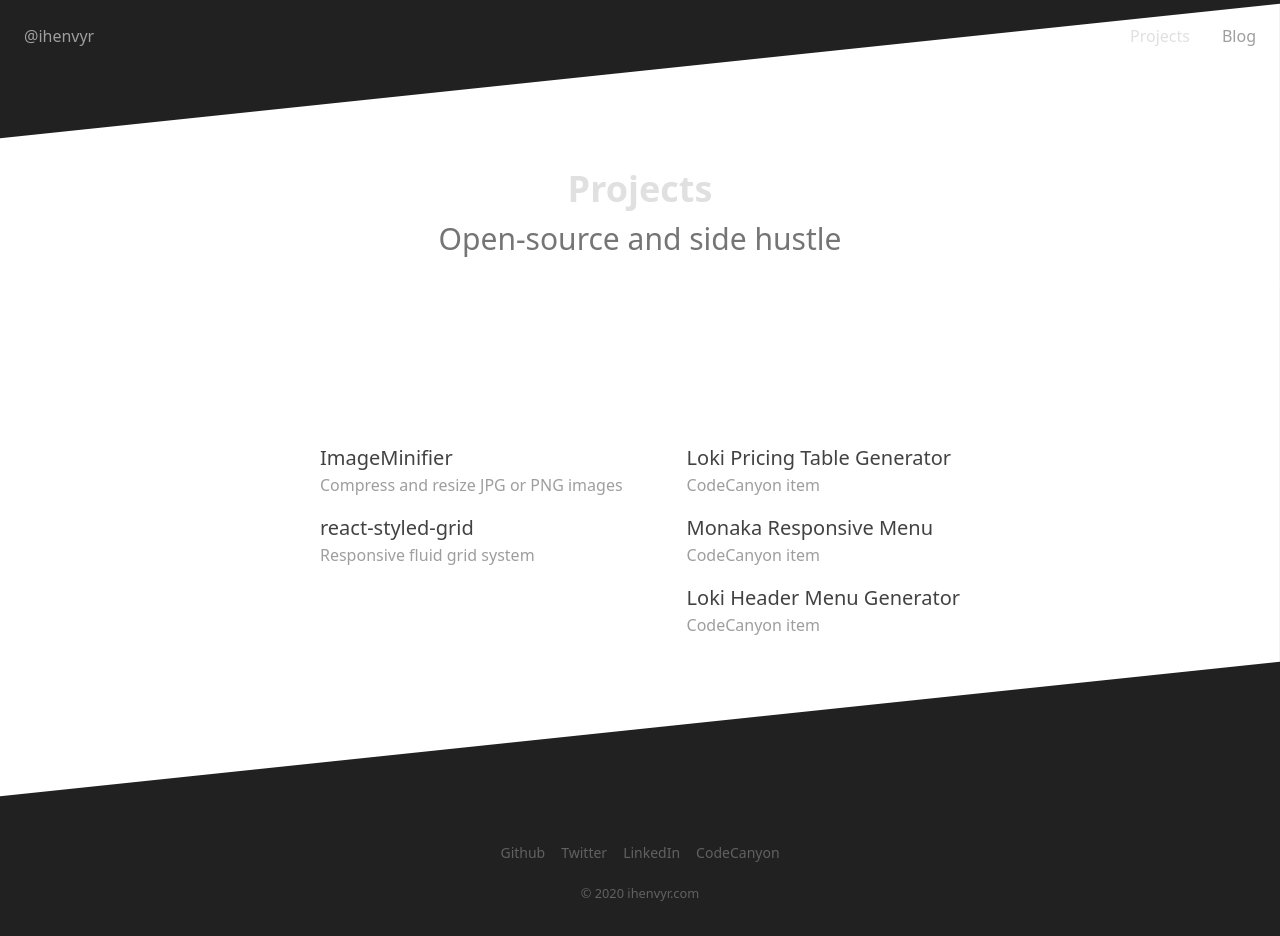
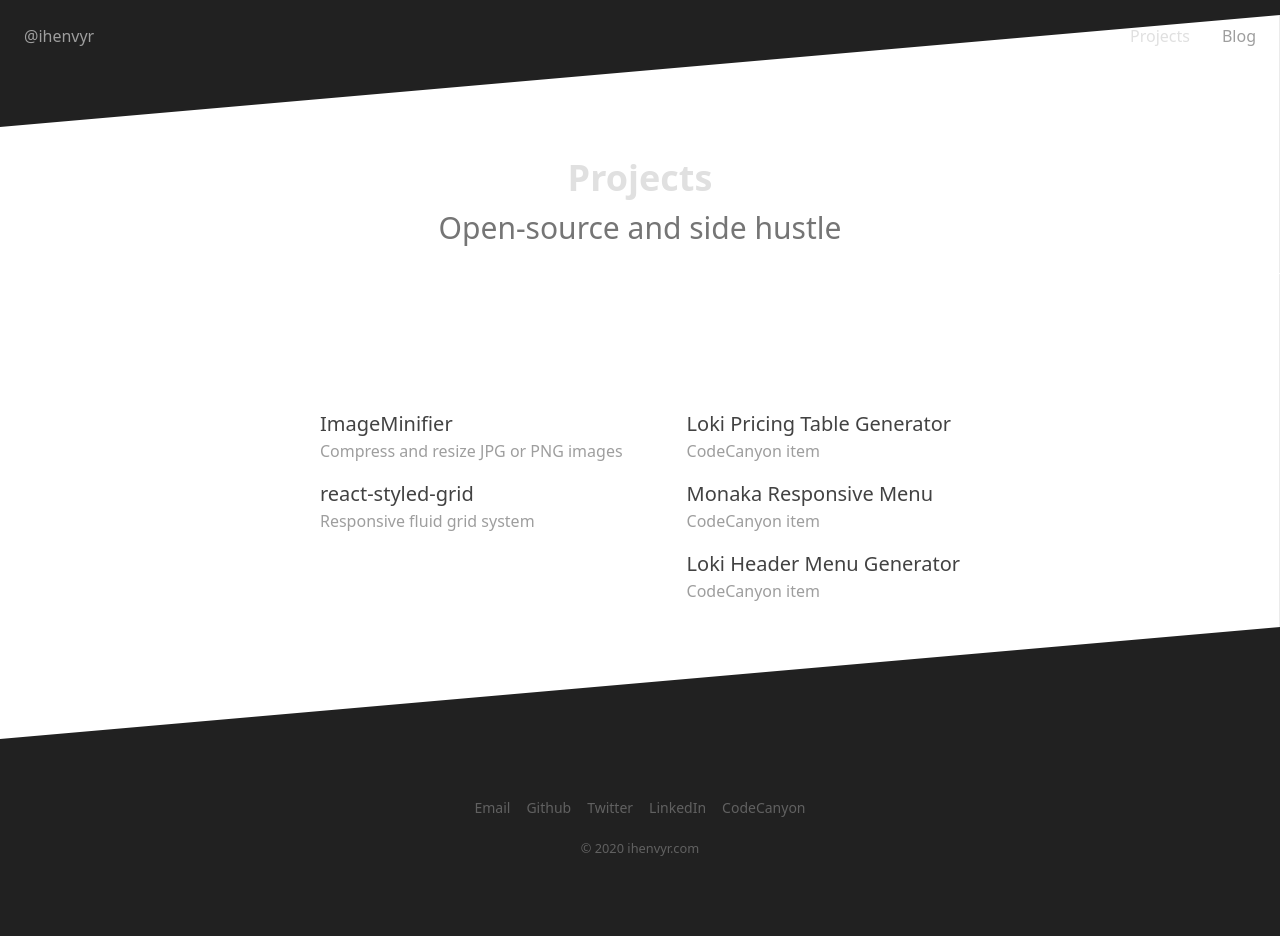
Before and after one commit to ihenvyr/ihenvyr.com, a Next.js app: page /projects in a window 1280 px wide. After the commit the page ends 891 px from the top, so only its background shows below. Built offline with nearby package versions, Linux system fonts and the light colour scheme.

Commit message:
email added to footer

```diff
--- a/src/components/diagonal-box.jsx
+++ b/src/components/diagonal-box.jsx
@@ -57,7 +57,7 @@
   className: PropTypes.string,
 };
 DiagonalBox.defaultProps = {
-  angle: -6,
+  angle: -5,
   colorA: "#BCDBCE",
   colorB: "#BCDBCE",
   className: undefined,
--- a/src/components/footer.jsx
+++ b/src/components/footer.jsx
@@ -6,6 +6,7 @@
     <footer className="bg-gray-900 pt-24" role="contentinfo">
       <Container>
         <ul className="text-center mt-4">
+          <li className="text-sm inline-block px-2 hover:text-gray-500 hover:underline"><a href="mailto:contact@ihenvyr.com">Email</a></li>
           <li className="text-sm inline-block px-2 hover:text-gray-500 hover:underline"><a target="_blank" rel="noopener" href="https://github.com/ihenvyr">Github</a></li>
           <li className="text-sm inline-block px-2 hover:text-gray-500 hover:underline"><a target="_blank" rel="noopener" href="https://twitter.com/ihenvyr">Twitter</a></li>
           <li className="text-sm inline-block px-2 hover:text-gray-500 hover:underline"><a target="_blank" rel="noopener" href="https://www.linkedin.com/in/ihenvyr">LinkedIn</a></li>
```
